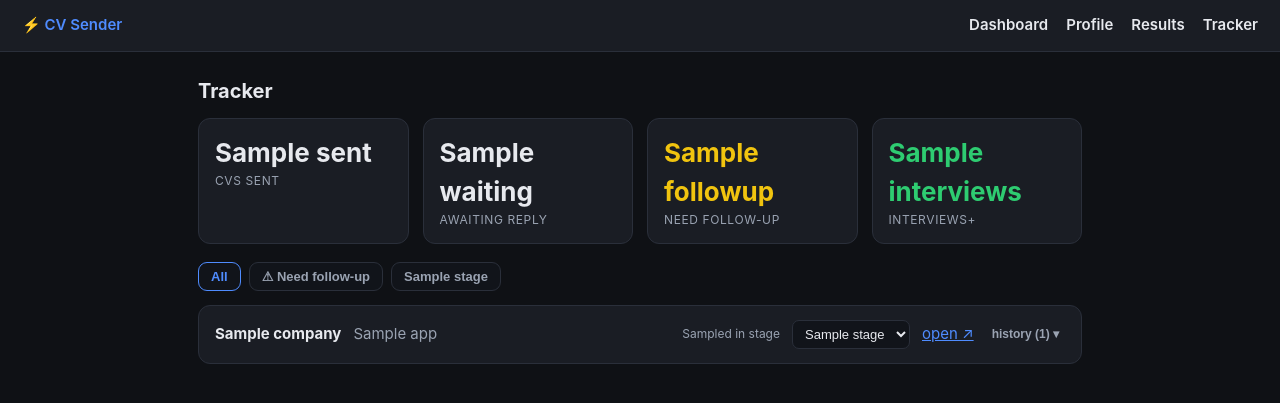
After one commit to YonatanVol/cv_sender, a FastAPI app: template app/templates/tracker.html in a window 1280 px wide. The commit adds this page. Shown: the top 403 px of the page. Run offline with FastAPI, Linux system fonts and the light colour scheme; the template is opened without the code that fills it: most values are stand-ins (such as "Sample title", 1, 10 or a date in 2020).

Commit message:
Add follow-up Tracker: per-application stages, notes timeline, follow-up alerts
- application.stage/stage_at columns + app_event history table
- /tracker page: stat cards, stage pipeline, 7-day silence alerts, filters
- inline stage select and notes with JSON endpoints

Co-Authored-By: Claude Fable 5 <noreply@anthropic.com>

```diff
--- a/app/db.py
+++ b/app/db.py
@@ -66,8 +66,20 @@ def init_db() -> None:
                 started_at REAL, finished_at REAL,
                 status TEXT, message TEXT, stats_json TEXT
             );
+
+            CREATE TABLE IF NOT EXISTS app_event (
+                id INTEGER PRIMARY KEY AUTOINCREMENT,
+                application_id INTEGER NOT NULL REFERENCES application(id),
+                at REAL, kind TEXT, note TEXT
+            );
             """
         )
+        # Follow-up tracking columns (added after initial release).
+        cols = {r["name"] for r in conn.execute("PRAGMA table_info(application)")}
+        if "stage" not in cols:
+            conn.execute("ALTER TABLE application ADD COLUMN stage TEXT")
+        if "stage_at" not in cols:
+            conn.execute("ALTER TABLE application ADD COLUMN stage_at REAL")
 
 
 # ----------------------------- profile -------------------------------------
@@ -248,3 +260,53 @@ def get_run(run_id: int) -> Optional[dict]:
         d = dict(row)
         d["stats"] = json.loads(d.get("stats_json") or "{}")
         return d
+
+
+# ---------------------------- follow-up tracker -----------------------------
+
+# Pipeline stages, in order. `stage` is NULL until the user starts tracking;
+# the tracker treats submitted applications with no stage as "applied".
+STAGES = ("applied", "followed_up", "replied", "interview", "offer",
+          "rejected", "no_answer")
+
+
+def list_tracked() -> list[dict]:
+    """All applications, newest first, with their events attached."""
+    with _connect() as conn:
+        apps = [dict(r) for r in conn.execute(
+            "SELECT * FROM application ORDER BY created_at DESC")]
+        events = conn.execute(
+            "SELECT * FROM app_event ORDER BY at ASC").fetchall()
+    by_app: dict[int, list[dict]] = {}
+    for e in events:
+        by_app.setdefault(e["application_id"], []).append(dict(e))
+    for a in apps:
+        a["events"] = by_app.get(a["id"], [])
+        if not a.get("stage") and a.get("status") == "applied":
+            a["stage"] = "applied"
+    return apps
+
+
+def set_stage(app_id: int, stage: str, note: str = "") -> None:
+    if stage not in STAGES:
+        raise ValueError(f"unknown stage: {stage}")
+    now = time.time()
+    with _connect() as conn:
+        conn.execute(
+            "UPDATE application SET stage=?, stage_at=?, updated_at=? WHERE id=?",
+            (stage, now, now, app_id),
+        )
+        conn.execute(
+            "INSERT INTO app_event (application_id, at, kind, note) "
+            "VALUES (?, ?, 'stage', ?)",
+            (app_id, now, note or f"moved to {stage}"),
+        )
+
+
+def add_event(app_id: int, note: str, kind: str = "note") -> None:
+    with _connect() as conn:
+        conn.execute(
+            "INSERT INTO app_event (application_id, at, kind, note) "
+            "VALUES (?, ?, ?, ?)",
+            (app_id, time.time(), kind, note),
+        )
--- a/app/main.py
+++ b/app/main.py
@@ -120,3 +120,47 @@ def results(request: Request):
         "items": (latest or {}).get("stats", {}).get("items", []),
         "needs_review": db.list_applications(status="needs_review"),
     })
+
+
+# ---------------------------- follow-up tracker -----------------------------
+
+FOLLOWUP_AFTER_DAYS = 7  # highlight applications silent this long
+
+
+@app.get("/tracker", response_class=HTMLResponse)
+def tracker(request: Request):
+    import time as _time
+    apps = db.list_tracked()
+    now = _time.time()
+    for a in apps:
+        ref = a.get("stage_at") or a.get("created_at") or now
+        a["days_in_stage"] = int((now - ref) // 86400)
+        a["needs_followup"] = (
+            a.get("stage") in ("applied", "followed_up")
+            and a["days_in_stage"] >= FOLLOWUP_AFTER_DAYS
+        )
+    tracked = [a for a in apps if a.get("stage")]
+    stats = {
+        "sent": len(tracked),
+        "waiting": sum(1 for a in tracked
+                       if a["stage"] in ("applied", "followed_up")),
+        "followup": sum(1 for a in tracked if a["needs_followup"]),
+        "interviews": sum(1 for a in tracked
+                          if a["stage"] in ("interview", "offer")),
+    }
+    return TEMPLATES.TemplateResponse(request, "tracker.html", {
+        "apps": apps, "stats": stats, "stages": db.STAGES,
+    })
+
+
+@app.post("/tracker/{app_id}/stage")
+def tracker_set_stage(app_id: int, stage: str = Form(...),
+                      note: str = Form("")):
+    db.set_stage(app_id, stage, note)
+    return JSONResponse({"ok": True})
+
+
+@app.post("/tracker/{app_id}/note")
+def tracker_add_note(app_id: int, note: str = Form(...)):
+    db.add_event(app_id, note)
+    return JSONResponse({"ok": True})
--- a/app/templates/base.html
+++ b/app/templates/base.html
@@ -50,6 +50,7 @@
     <a href="/">Dashboard</a>
     <a href="/profile">Profile</a>
     <a href="/results">Results</a>
+    <a href="/tracker">Tracker</a>
   </header>
   <main>
     {% block body %}{% endblock %}
--- /dev/null
+++ b/app/templates/tracker.html
@@ -0,0 +1,146 @@
+{% extends "base.html" %}
+{% block body %}
+
+<style>
+  .stats { display:grid; grid-template-columns:repeat(4,1fr); gap:14px;
+           margin-bottom:18px; }
+  .stat { background:var(--card); border:1px solid var(--line);
+          border-radius:12px; padding:14px 16px; }
+  .stat .n { font-size:26px; font-weight:700; }
+  .stat .l { color:var(--mut); font-size:12px; text-transform:uppercase;
+             letter-spacing:.05em; }
+  .stat.alert .n { color:var(--warn); }
+  .stat.good .n { color:var(--ok); }
+
+  .app { background:var(--card); border:1px solid var(--line);
+         border-radius:12px; padding:14px 16px; margin-bottom:10px; }
+  .app.followup { border-color:rgba(241,196,15,.5); }
+  .app-head { display:flex; align-items:center; gap:12px; flex-wrap:wrap; }
+  .app-head .co { font-weight:700; font-size:15px; }
+  .app-head .role { color:var(--mut); flex:1; min-width:160px;
+                    overflow:hidden; text-overflow:ellipsis; white-space:nowrap; }
+  .app-head .days { color:var(--mut); font-size:12px; white-space:nowrap; }
+  .flag { font-size:12px; color:var(--warn); font-weight:600;
+          white-space:nowrap; }
+  select.stage { width:auto; padding:5px 8px; font-size:13px;
+                 border-radius:7px; }
+  .stage-applied     { border-color:var(--acc)  !important; color:var(--acc); }
+  .stage-followed_up { border-color:var(--warn) !important; color:var(--warn); }
+  .stage-replied, .stage-interview, .stage-offer
+                     { border-color:var(--ok)   !important; color:var(--ok); }
+  .stage-rejected, .stage-no_answer
+                     { border-color:var(--bad)  !important; color:var(--mut); }
+
+  .timeline { margin:10px 0 0; padding:10px 0 0; border-top:1px dashed var(--line);
+              display:none; }
+  .app.open .timeline { display:block; }
+  .ev { display:flex; gap:10px; font-size:13px; margin:4px 0; }
+  .ev .t { color:var(--mut); white-space:nowrap; font-size:12px; padding-top:1px; }
+  .ev .k-stage { color:var(--acc); }
+  .noteform { display:flex; gap:8px; margin-top:10px; }
+  .noteform input { flex:1; padding:7px 10px; font-size:13px; }
+  .noteform button { padding:7px 14px; font-size:13px; }
+  .toggle { background:none; border:0; color:var(--mut); cursor:pointer;
+            font-size:12px; padding:4px 6px; }
+  .toggle:hover { color:var(--fg); }
+  .filters { display:flex; gap:8px; margin-bottom:14px; flex-wrap:wrap; }
+  .filters button { background:#11141a; border:1px solid var(--line);
+                    color:var(--mut); font-size:13px; padding:6px 12px; }
+  .filters button.on { border-color:var(--acc); color:var(--acc); }
+  .untracked { opacity:.65; }
+</style>
+
+<h1 style="margin-bottom:12px">Tracker</h1>
+
+<div class="stats">
+  <div class="stat"><div class="n">{{ stats.sent }}</div><div class="l">CVs sent</div></div>
+  <div class="stat"><div class="n">{{ stats.waiting }}</div><div class="l">Awaiting reply</div></div>
+  <div class="stat alert"><div class="n">{{ stats.followup }}</div><div class="l">Need follow-up</div></div>
+  <div class="stat good"><div class="n">{{ stats.interviews }}</div><div class="l">Interviews+</div></div>
+</div>
+
+<div class="filters" id="filters">
+  <button data-f="all" class="on">All</button>
+  <button data-f="followup">⚠ Need follow-up</button>
+  {% for s in stages %}<button data-f="{{ s }}">{{ s.replace('_',' ') }}</button>{% endfor %}
+</div>
+
+{% for a in apps %}
+<div class="app {% if a.needs_followup %}followup{% endif %} {% if not a.stage %}untracked{% endif %}"
+     data-stage="{{ a.stage or '' }}" data-followup="{{ 1 if a.needs_followup else 0 }}">
+  <div class="app-head">
+    <span class="co">{{ a.company if a.company != 'linkedin' else a.source }}</span>
+    <span class="role" title="{{ a.title }}">{{ a.title }}</span>
+    {% if a.needs_followup %}<span class="flag">⚠ {{ a.days_in_stage }}d silent — follow up</span>
+    {% else %}<span class="days">{{ a.days_in_stage }}d in stage</span>{% endif %}
+    <select class="stage stage-{{ a.stage or 'none' }}" data-id="{{ a.id }}">
+      {% if not a.stage %}<option value="" selected>— track —</option>{% endif %}
+      {% for s in stages %}
+      <option value="{{ s }}" {% if a.stage == s %}selected{% endif %}>
+        {{ s.replace('_',' ') }}</option>
+      {% endfor %}
+    </select>
+    {% if a.apply_url %}<a class="link" href="{{ a.apply_url }}" target="_blank">open ↗</a>{% endif %}
+    <button class="toggle">history ({{ a.events|length }}) ▾</button>
+  </div>
+  <div class="timeline">
+    {% for e in a.events %}
+    <div class="ev">
+      <span class="t" data-ts="{{ e.at }}"></span>
+      <span class="k-{{ e.kind }}">{{ e.note }}</span>
+    </div>
+    {% else %}<div class="ev"><span class="muted">No history yet.</span></div>{% endfor %}
+    <form class="noteform" data-id="{{ a.id }}">
+      <input name="note" placeholder="Add a note (call, email sent, recruiter name…)" required>
+      <button>Add</button>
+    </form>
+  </div>
+</div>
+{% else %}
+<div class="card"><p class="muted">No applications yet — run a batch from the
+  <a class="link" href="/">Dashboard</a>.</p></div>
+{% endfor %}
+
+<script>
+  // Render event timestamps in local time.
+  document.querySelectorAll('.ev .t[data-ts]').forEach(el => {
+    const d = new Date(parseFloat(el.dataset.ts) * 1000);
+    el.textContent = d.toLocaleDateString(undefined,
+      {day:'numeric', month:'short'}) + ' ' +
+      d.toLocaleTimeString(undefined, {hour:'2-digit', minute:'2-digit'});
+  });
+
+  document.querySelectorAll('.toggle').forEach(b =>
+    b.onclick = () => b.closest('.app').classList.toggle('open'));
+
+  document.querySelectorAll('select.stage').forEach(sel =>
+    sel.onchange = async () => {
+      if (!sel.value) return;
+      const body = new URLSearchParams({stage: sel.value});
+      await fetch(`/tracker/${sel.dataset.id}/stage`, {method:'POST', body});
+      location.reload();
+    });
+
+  document.querySelectorAll('.noteform').forEach(f =>
+    f.onsubmit = async (e) => {
+      e.preventDefault();
+      const body = new URLSearchParams(new FormData(f));
+      await fetch(`/tracker/${f.dataset.id}/note`, {method:'POST', body});
+      location.reload();
+    });
+
+  const filters = document.getElementById('filters');
+  filters.onclick = (e) => {
+    const btn = e.target.closest('button'); if (!btn) return;
+    filters.querySelectorAll('button').forEach(b => b.classList.remove('on'));
+    btn.classList.add('on');
+    const f = btn.dataset.f;
+    document.querySelectorAll('.app').forEach(a => {
+      const show = f === 'all'
+        || (f === 'followup' && a.dataset.followup === '1')
+        || a.dataset.stage === f;
+      a.style.display = show ? '' : 'none';
+    });
+  };
+</script>
+{% endblock %}
```
